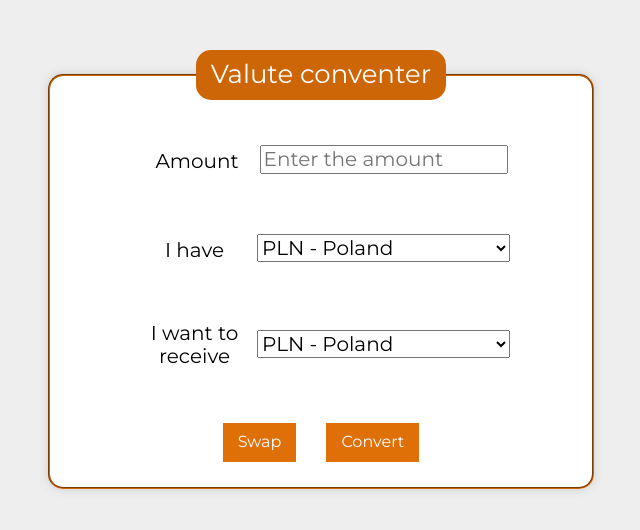
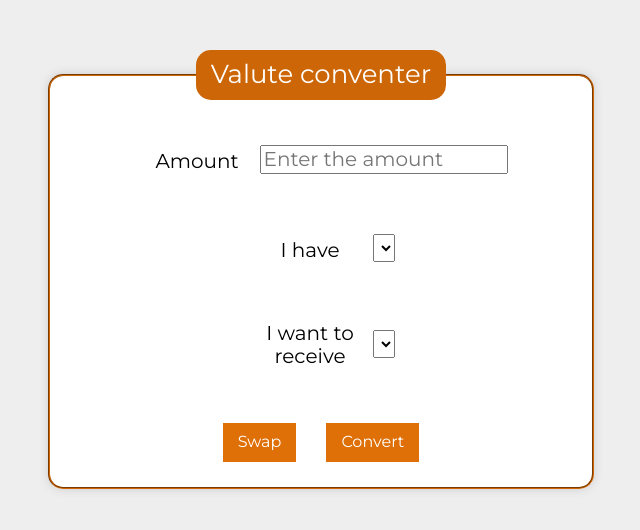
Before and after one commit to stolar-xyz/currency-converter-react, a React (Create React App) app: page / in a window 1280 px wide. Shown: the top 530 px of the page, without its empty margins (319-959 px from the left). Built offline with nearby package versions, Linux system fonts and the light colour scheme.

Commit message:
currencies.js file added and deleted options in FormField component

```diff
--- a/src/App/FormField/index.js
+++ b/src/App/FormField/index.js
@@ -2,14 +2,11 @@ import React, { useState } from "react";
 import "./style.css";
 
 const FormField = () => {
-    const [valute, setValute] = useState("PLN - Poland");
+    const [valute, setValute] = useState();
 
     return (
         <select className="form__formField" value={valute} onChange={({ target }) => setValute(target.value)}>
-            <option>PLN - Poland</option>
-            <option>EUR - European Union</option>
-            <option>USD - United States</option>
-            <option>GBP - United Kingdom</option>
+            <option></option>
         </select>
     );
 };
```
Also changed, not shown: src/App/currencies.js (added, +19 -0 lines).
